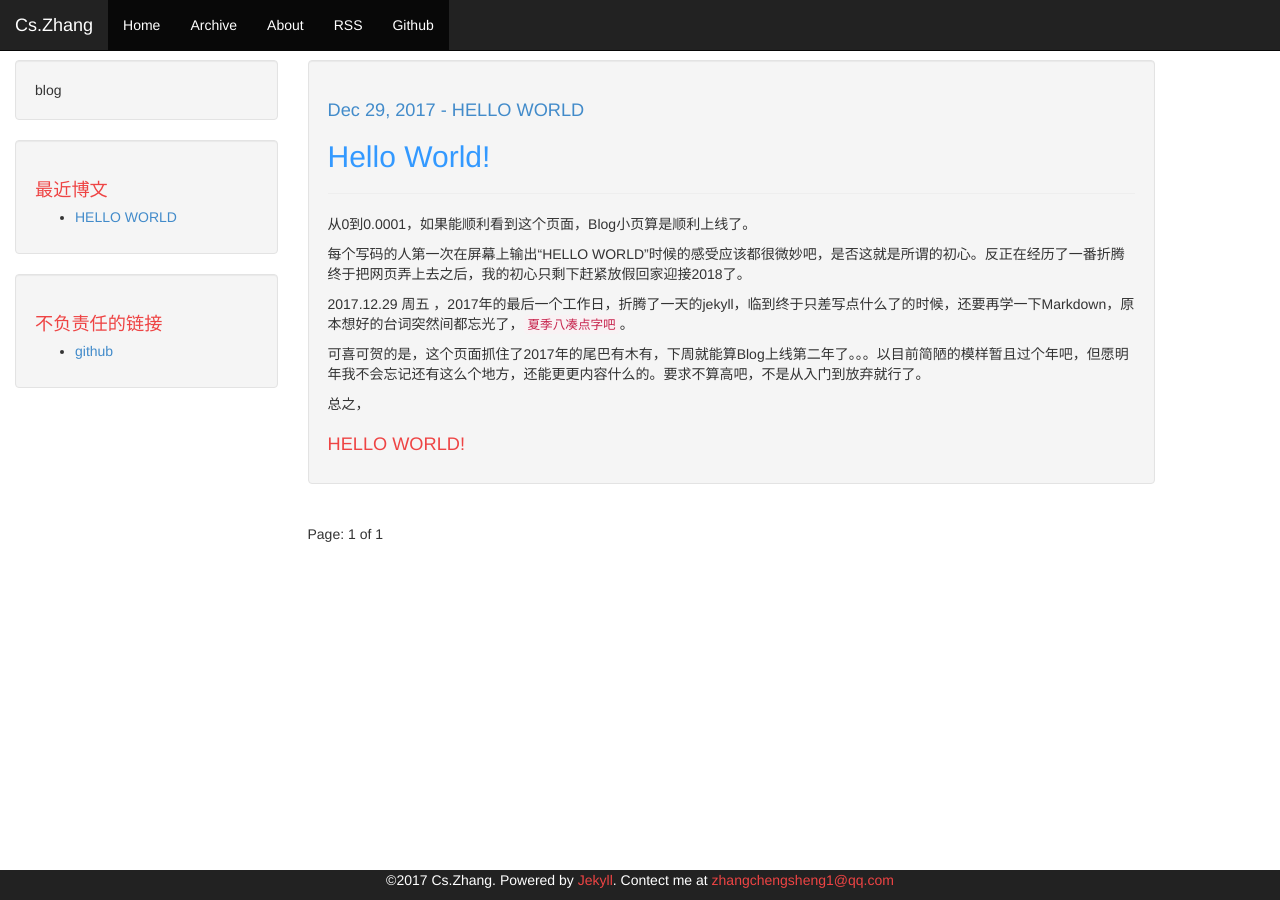
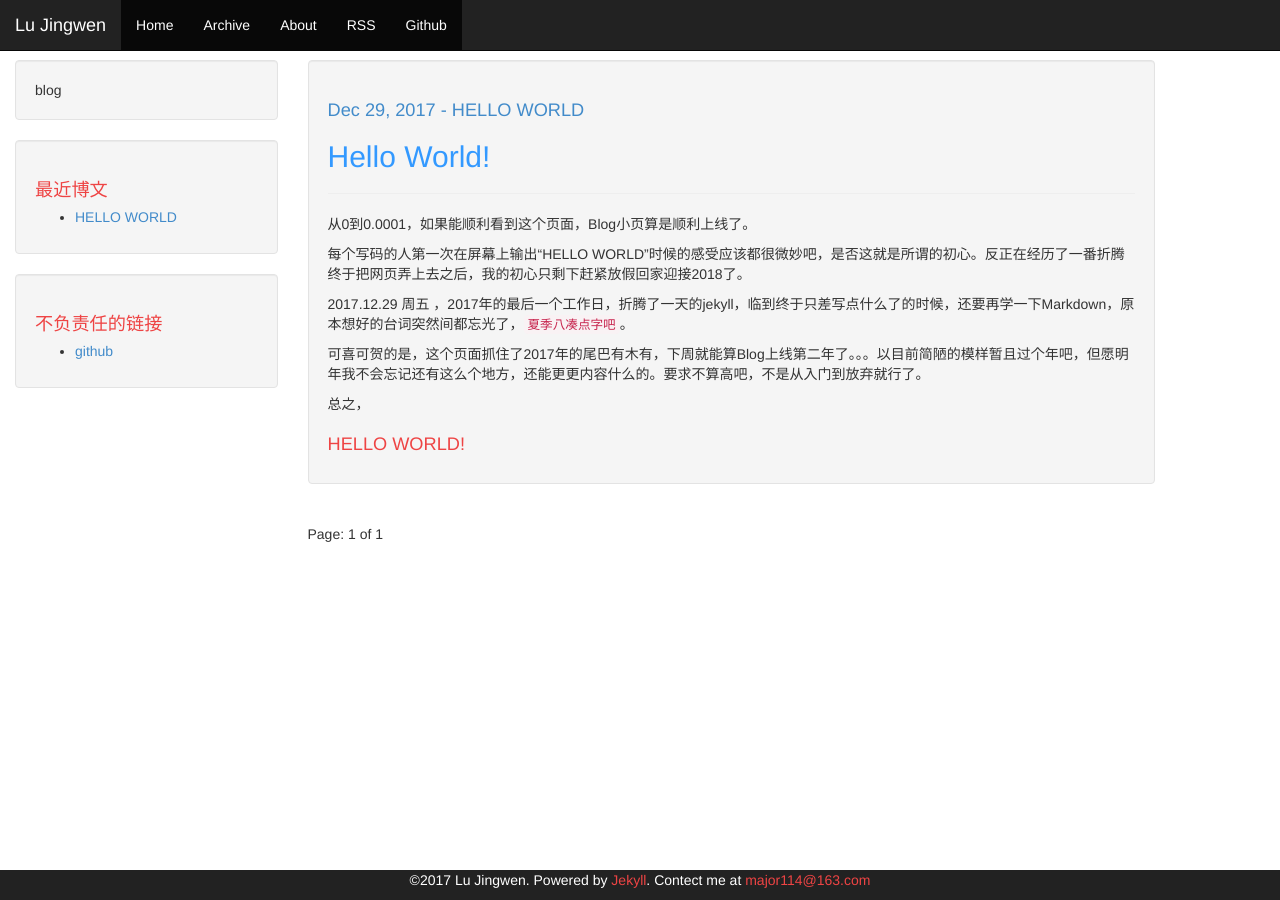
Before and after one commit to jingwenlu/captorr.github.io, a Jekyll site: the page built from index.html, in a window 1280 px wide. Built offline with Jekyll 4.4.1, drawn with Linux system fonts in a browser that asks for light colours; the list of posts is cut into pages by our own code.

Commit message:
update
171231

```diff
--- a/_config.yml
+++ b/_config.yml
@@ -1,10 +1,10 @@
 # Jekyll configuration
 
-name: Cs.Zhang
+name: Lu Jingwen
 description: blog
 
 # url is currently only used only for the RSS feed in feed.xml
-url: https://captorr.github.io
+url: https://jingwenlu.github.io
 
 # baseurl will often be '', but for a project page on gh-pages, it needs to
 # be the project name.
--- a/_includes/footer.html
+++ b/_includes/footer.html
@@ -1,7 +1,7 @@
 <div class="container-fluid">
     <div class="row-fluid">
         <div class="span12 footer navbar-inverse navbar-fixed-bottom">
-            <p class="copyright">&copy;{{ site.time | date: '%Y' }} {{ site.name }}. Powered by <a href="http://jekyllrb.com">Jekyll</a>.  Contect me at <a href="#">zhangchengsheng1@qq.com</a></p>
+            <p class="copyright">&copy;{{ site.time | date: '%Y' }} {{ site.name }}. Powered by <a href="http://jekyllrb.com">Jekyll</a>.  Contect me at <a href="#">major114@163.com</a></p>
         </div>
     </div>
 </div>
--- a/_includes/links-list.html
+++ b/_includes/links-list.html
@@ -1,4 +1,4 @@
 <h1>不负责任的链接</h1>
 <ul>
-  <li><a href="https://github.com/captorr">github</a></li>
+  <li><a href="https://github.com/jingwenlu">github</a></li>
 </ul>
```
Also changed, not shown: about.html (+4 -4 lines).
